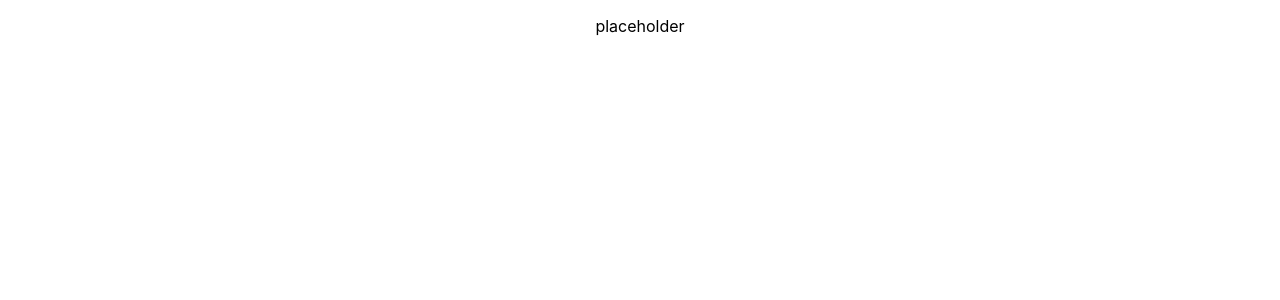
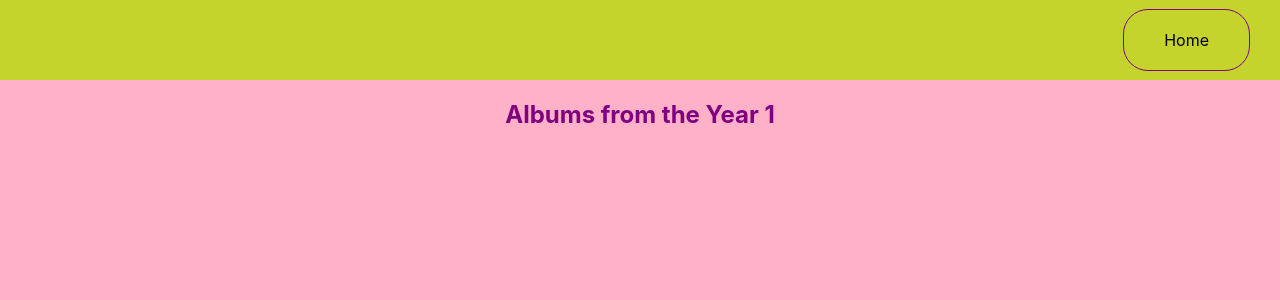
Before and after one commit to dsstevens/Mixtape, a React (Create React App) app: page /1 in a window 1280 px wide. Shown: the top 300 px of the page. Built offline with nearby package versions, Linux system fonts and the light colour scheme.

Commit message:
Add routing to selected year page

```diff
--- a/src/components/AlbumsByYear/AlbumsByYear.css
+++ b/src/components/AlbumsByYear/AlbumsByYear.css
@@ -0,0 +1,29 @@
+.albums-by-year-container {
+    background-color: #ffb1c7;
+    min-height: 100vh;
+}
+
+header {
+    padding: 30px;
+    background-color: #c5d32d;
+    text-align: right;
+}
+
+.home-button {
+    text-decoration: none;
+    color: black;
+    padding: 20px 40px;
+    border: 1px solid purple;
+    border-radius: 25px 25px 25px 25px;
+    background-color: transparent;
+    cursor: pointer;
+}
+
+.home-button:hover {
+    background-color: #ab63fb;
+}
+
+.year-title {
+    color: purple;
+    text-align: center;
+}
--- a/src/components/AlbumsByYear/AlbumsByYear.tsx
+++ b/src/components/AlbumsByYear/AlbumsByYear.tsx
@@ -1,10 +1,18 @@
 import './AlbumsByYear.css';
-
 import React from 'react';
+import { useParams, Link } from 'react-router-dom';
 
 const AlbumsByYear = () => {
+  const { year } = useParams()
+
   return (
-    <p>placeholder</p>
+    <div className="albums-by-year-container">
+      <header>
+        <Link to="/" className="home-button">Home</Link>
+      </header>
+      <h2 className="year-title">Albums from the Year {year}</h2>
+            {/* grid rendering */}
+    </div>
   );
 };
 
```
